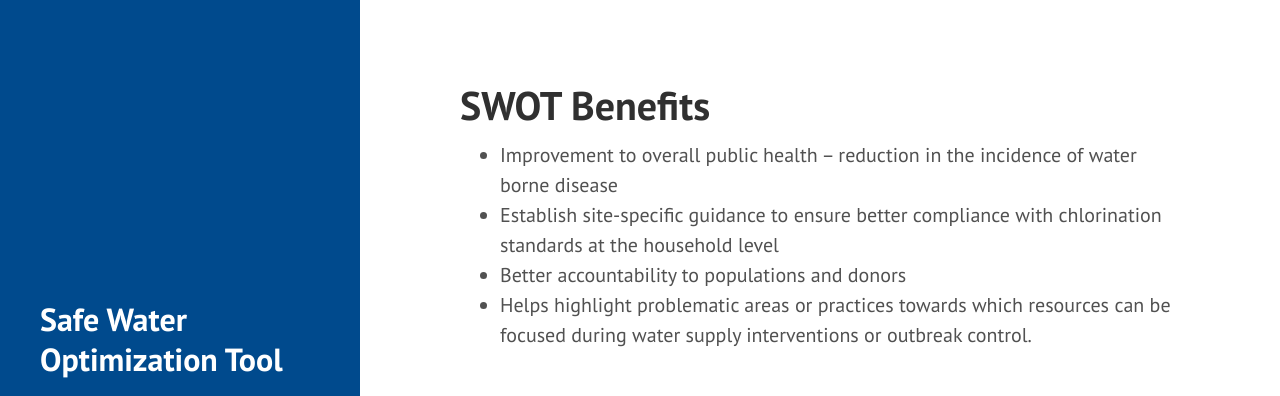
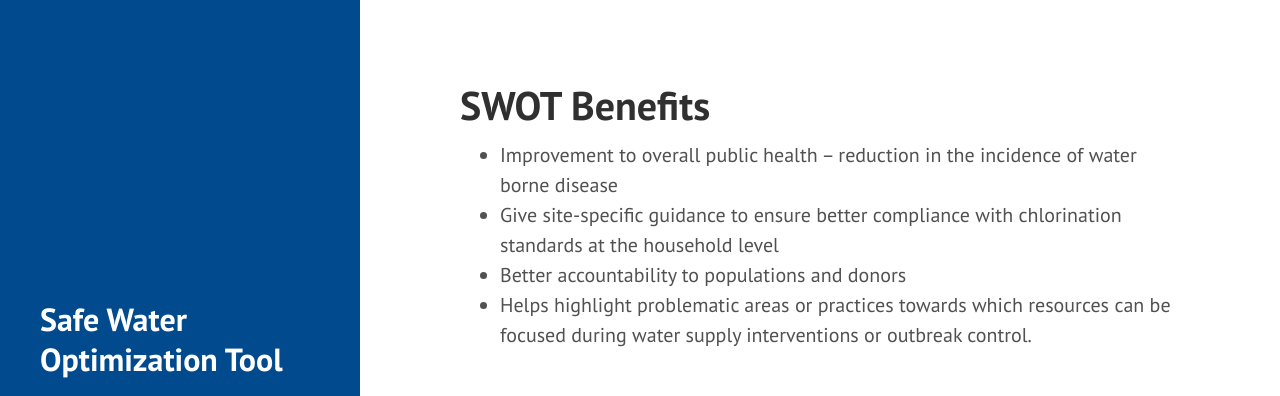
Before and after one commit to safeh2o/swot-infopage, a Jekyll site: the page built from benefits.md, in a window 1280 px wide. Shown: the top 396 px of the page. Built offline with Jekyll 4.4.1, drawn with Linux system fonts in a browser that asks for light colours; Markdown is read by kramdown in place of the engine named in the settings.

Commit message:
Update benefits.md

```diff
--- a/benefits.md
+++ b/benefits.md
@@ -3,6 +3,6 @@
 title: SWOT Benefits
 ---
 * Improvement to overall public health – reduction in the incidence of water borne disease
-* Establish site-specific guidance to ensure better compliance with chlorination standards at the household level
+* Give site-specific guidance to ensure better compliance with chlorination standards at the household level
 * Better accountability to populations and donors
 * Helps highlight problematic areas or practices towards which resources can be focused during water supply interventions or outbreak control.
```
